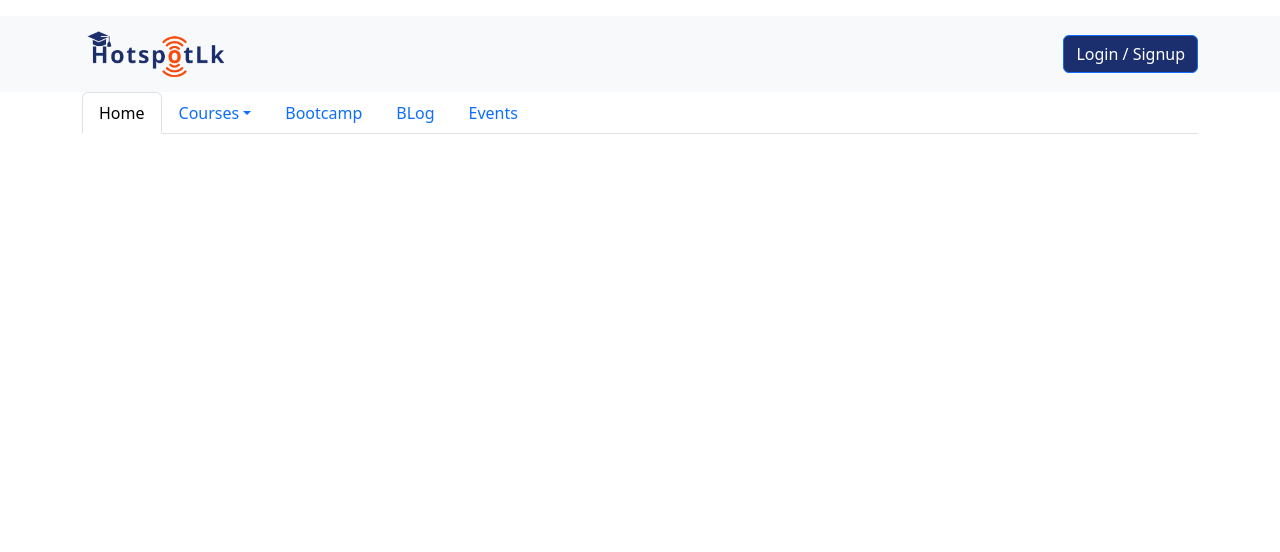
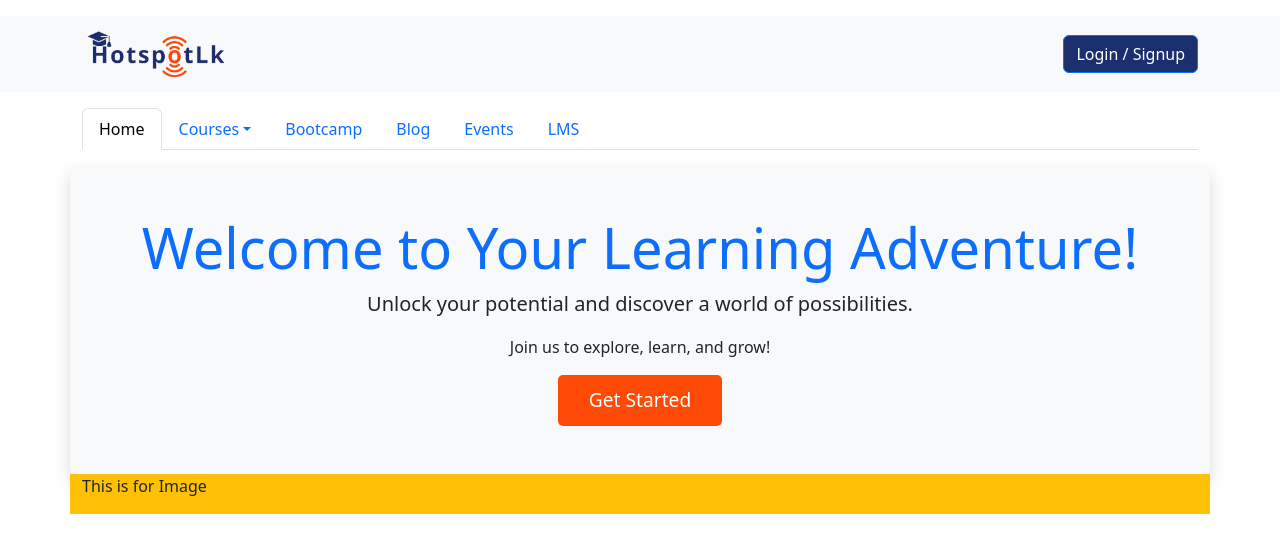
Before and after one commit to thasvithu/thasvithu.github.io, a plain HTML site: page index.html in a window 1280 px wide. Drawn offline with nearby package versions, Linux system fonts and the light colour scheme.

Commit message:
Header Section Testing

```diff
--- a/index.html
+++ b/index.html
@@ -26,7 +26,7 @@
     </header>
 
     <!-- Link Section -->
-    <div class="container">
+    <div class="container mt-3">
         <ul class="nav nav-tabs">
             <li class="nav-item">
                 <a class="nav-link active" aria-current="page" href="#">Home</a>
@@ -48,12 +48,33 @@
                 <a class="nav-link" href="#">Bootcamp</a>
             </li>
             <li class="nav-item">
-                <a class="nav-link" href="#">BLog</a>
+                <a class="nav-link" href="#">Blog</a>
             </li>
             <li class="nav-item">
                 <a class="nav-link" href="#">Events</a>
             </li>
+            <li class="nav-item">
+                <a class="nav-link" href="#">LMS</a>
+            </li>
         </ul>
+    </div>
+
+    <!-- Hero Section -->
+    <div class="container mt-3">
+        <div class="row">
+            <div class="text-center bg-light p-5 rounded shadow">
+                <h1 class="display-4 text-primary">Welcome to Your Learning Adventure!</h1>
+                <p class="lead">Unlock your potential and discover a world of possibilities.</p>
+                <p>Join us to explore, learn, and grow!</p>
+                <!-- Get Started Button -->
+                <a href="#" class="btn"
+                    style="background-color: #ff4906; color: white; padding: 10px 30px; font-size: 1.2rem; border-radius: 5px;">Get
+                    Started</a>
+            </div>
+            <div class="col bg-warning">
+                <p>This is for Image</p>
+            </div>
+        </div>
     </div>
 
 
```
